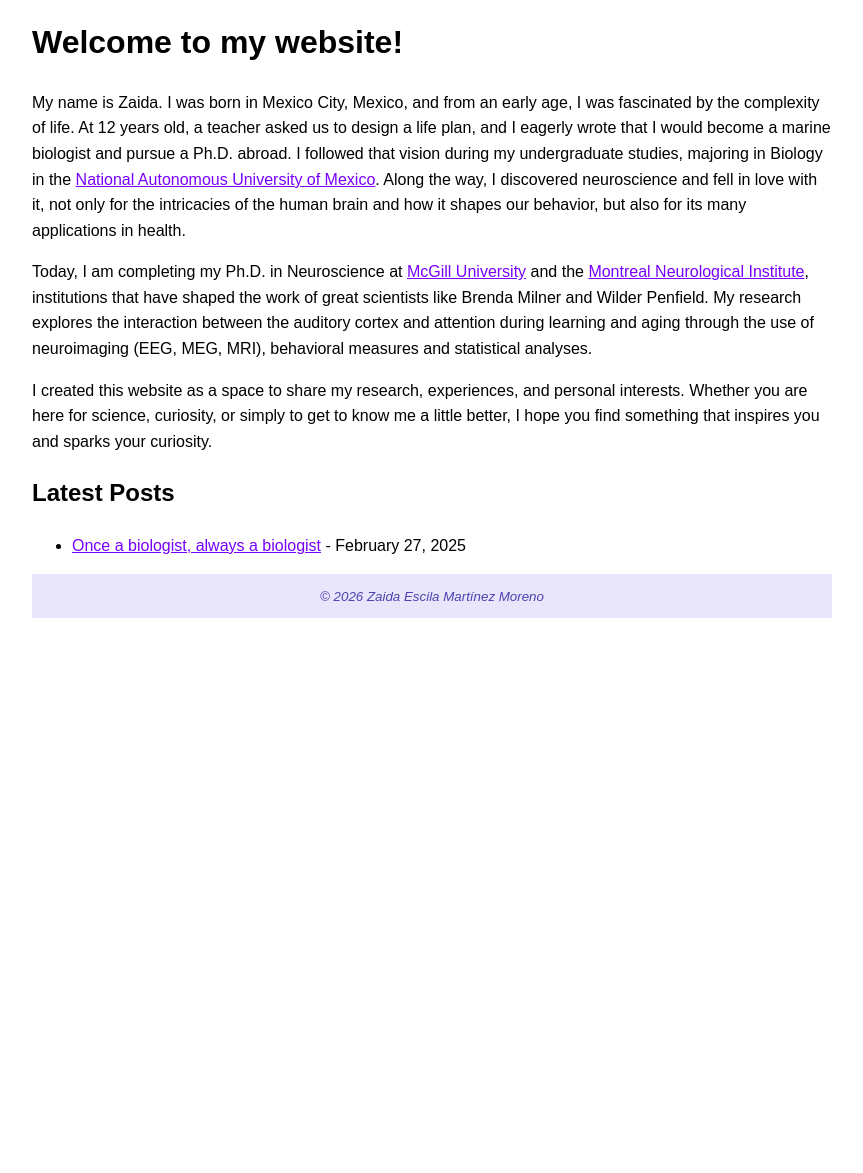
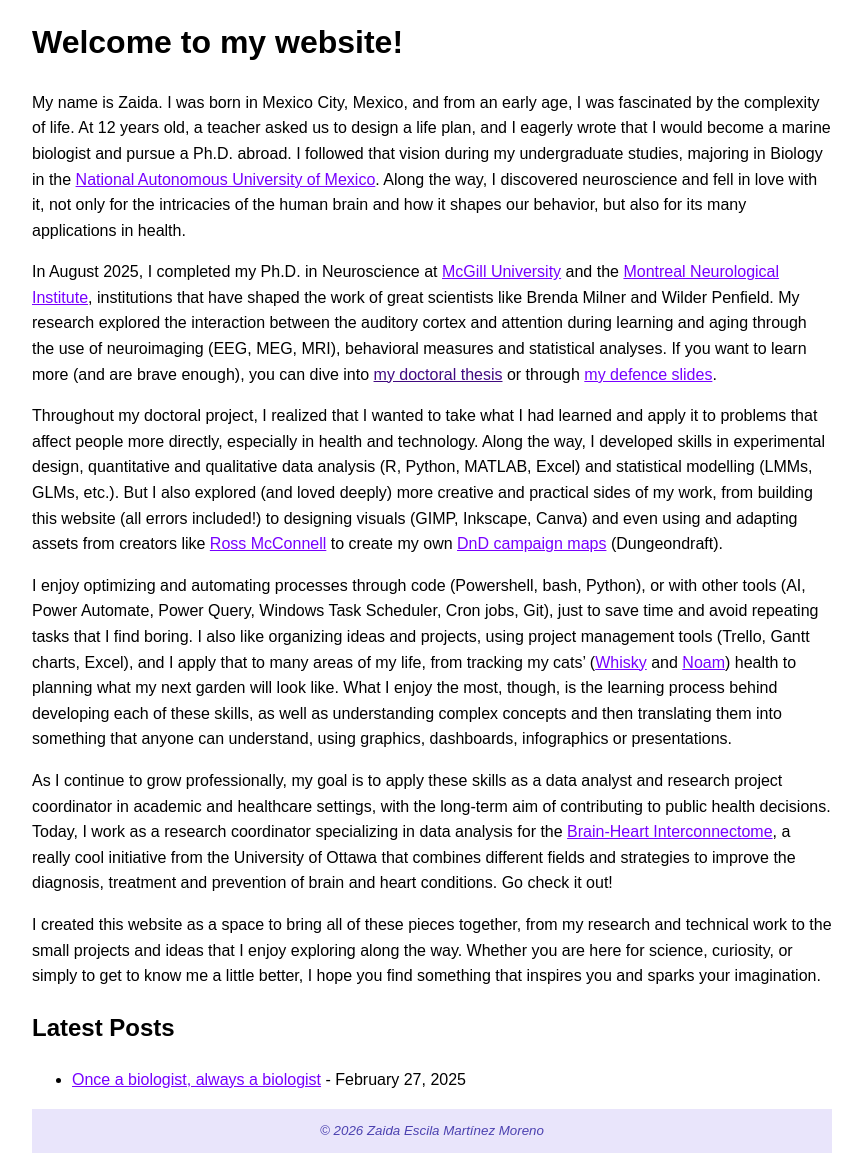
Before and after one commit to ZaidaEMtzMo/zaidaemtzmo.github.io, a Jekyll site: the page built from en/index.md, in a window 1280 px wide, cut to the strip 235-1408 px from the top of the page. Shown: the whole strip, without its empty margins (208-1071 px from the left). Built offline with Jekyll 4.4.1, drawn with Linux system fonts in a browser that asks for light colours; before the commit the page ends 900 px from its top, so only the background shows below that.

Commit message:
Update English intro, add images

```diff
--- a/en/index.md
+++ b/en/index.md
@@ -9,9 +9,15 @@ lang: en
 
 My name is Zaida. I was born in Mexico City, Mexico, and from an early age, I was fascinated by the complexity of life. At 12 years old, a teacher asked us to design a life plan, and I eagerly wrote that I would become a marine biologist and pursue a Ph.D. abroad. I followed that vision during my undergraduate studies, majoring in Biology in the [National Autonomous University of Mexico](https://www.fciencias.unam.mx/). Along the way, I discovered neuroscience and fell in love with it, not only for the intricacies of the human brain and how it shapes our behavior, but also for its many applications in health.
 
-Today, I am completing my Ph.D. in Neuroscience at [McGill University](https://www.mcgill.ca/ipn/) and the [Montreal Neurological Institute](https://www.mcgill.ca/neuro/), institutions that have shaped the work of great scientists like Brenda Milner and Wilder Penfield. My research explores the interaction between the auditory cortex and attention during learning and aging through the use of neuroimaging (EEG, MEG, MRI), behavioral measures and statistical analyses.
+In August 2025, I completed my Ph.D. in Neuroscience at [McGill University](https://www.mcgill.ca/ipn/) and the [Montreal Neurological Institute](https://www.mcgill.ca/neuro/), institutions that have shaped the work of great scientists like Brenda Milner and Wilder Penfield. My research explored the interaction between the auditory cortex and attention during learning and aging through the use of neuroimaging (EEG, MEG, MRI), behavioral measures and statistical analyses. If you want to learn more (and are brave enough), you can dive into [my doctoral thesis]() or through [my defence slides]({{ "/assets/images/ThesisOralDefense.pdf" | relative_url}}).
 
-I created this website as a space to share my research, experiences, and personal interests. Whether you are here for science, curiosity, or simply to get to know me a little better, I hope you find something that inspires you and sparks your curiosity.
+Throughout my doctoral project, I realized that I wanted to take what I had learned and apply it to problems that affect people more directly, especially in health and technology. Along the way, I developed skills in experimental design, quantitative and qualitative data analysis (R, Python, MATLAB, Excel) and statistical modelling (LMMs, GLMs, etc.). But I also explored (and loved deeply) more creative and practical sides of my work, from building this website (all errors included!) to designing visuals (GIMP, Inkscape, Canva) and even using and adapting assets from creators like [Ross McConnell](https://2minutetabletop.com/author/2mtt/) to create my own [DnD campaign maps]({{"/assets/images/FullHouse-4-DungeonDraft.jpg" | relative_url}}) (Dungeondraft).
+
+I enjoy optimizing and automating processes through code (Powershell, bash, Python), or with other tools (AI, Power Automate, Power Query, Windows Task Scheduler, Cron jobs, Git), just to save time and avoid repeating tasks that I find boring. I also like organizing ideas and projects, using project management tools (Trello, Gantt charts, Excel), and I apply that to many areas of my life, from tracking my cats' ([Whisky]({{ "/assets/images/Whisky.jpg" | relative_url }}) and [Noam]({{ "/assets/images/Noam.jpg" | relative_url}})) health to planning what my next garden will look like. What I enjoy the most, though, is the learning process behind developing each of these skills, as well as understanding complex concepts and then translating them into something that anyone can understand, using graphics, dashboards, infographics or presentations.
+
+As I continue to grow professionally, my goal is to apply these skills as a data analyst and research project coordinator in academic and healthcare settings, with the long-term aim of contributing to public health decisions. Today, I work as a research coordinator specializing in data analysis for the [Brain-Heart Interconnectome](https://www.uottawa.ca/research-innovation/bhi), a really cool initiative from the University of Ottawa that combines different fields and strategies to improve the diagnosis, treatment and prevention of brain and heart conditions. Go check it out!
+
+I created this website as a space to bring all of these pieces together, from my research and technical work to the small projects and ideas that I enjoy exploring along the way. Whether you are here for science, curiosity, or simply to get to know me a little better, I hope you find something that inspires you and sparks your imagination.
 
 ## Latest Posts
 {% assign filtered_posts = site.posts | where: "lang", page.lang | sort: "date" | reverse %}
```
Also changed, not shown: _temp/2025-02-27-always-a-biologist.md (+1 -1 lines), assets/images/Guide2anEnvironmentalCrisis.jpg (added), assets/images/Noam.jpg (added), assets/images/Whisky.jpg (added), 4 other files.
